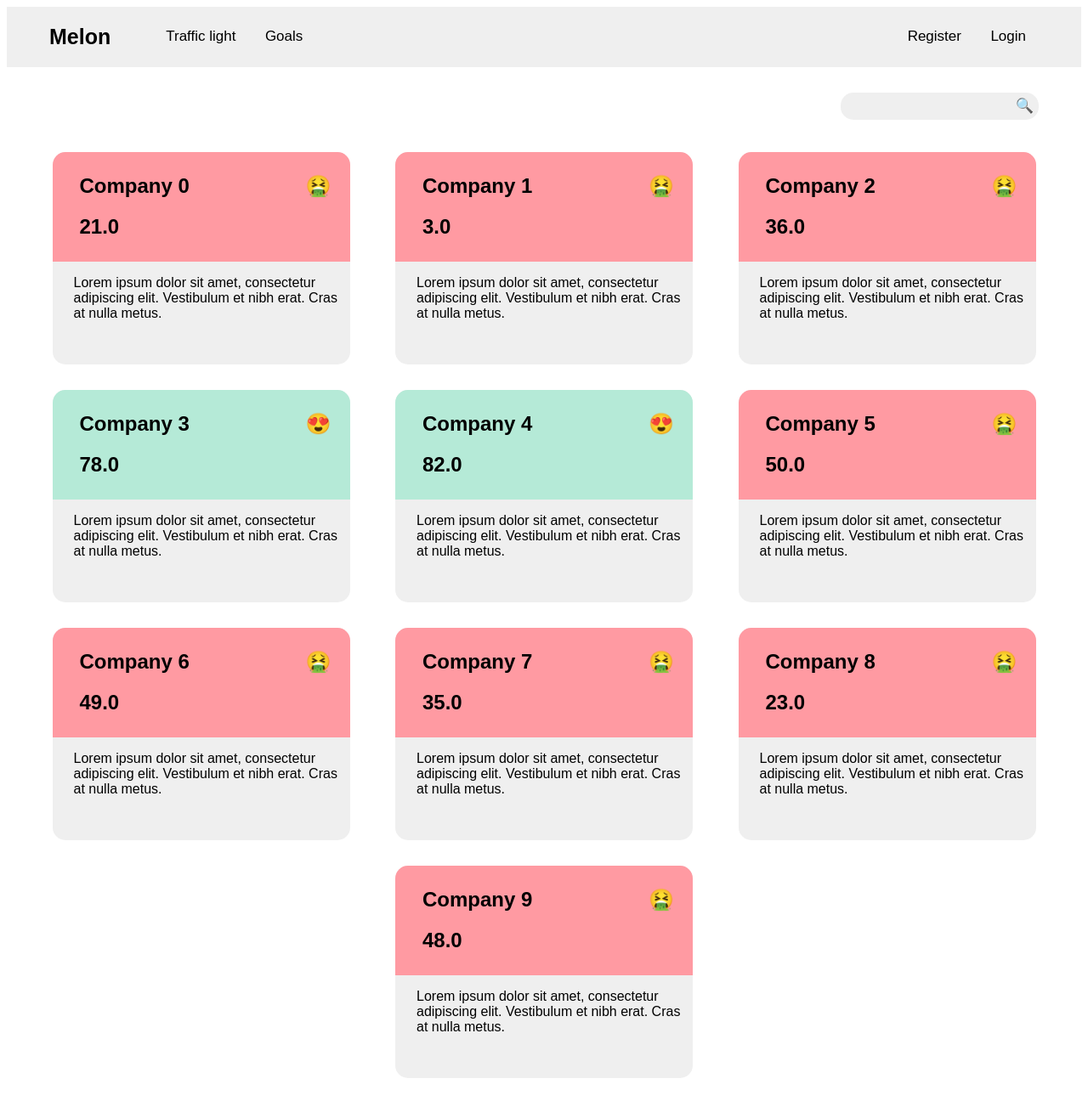
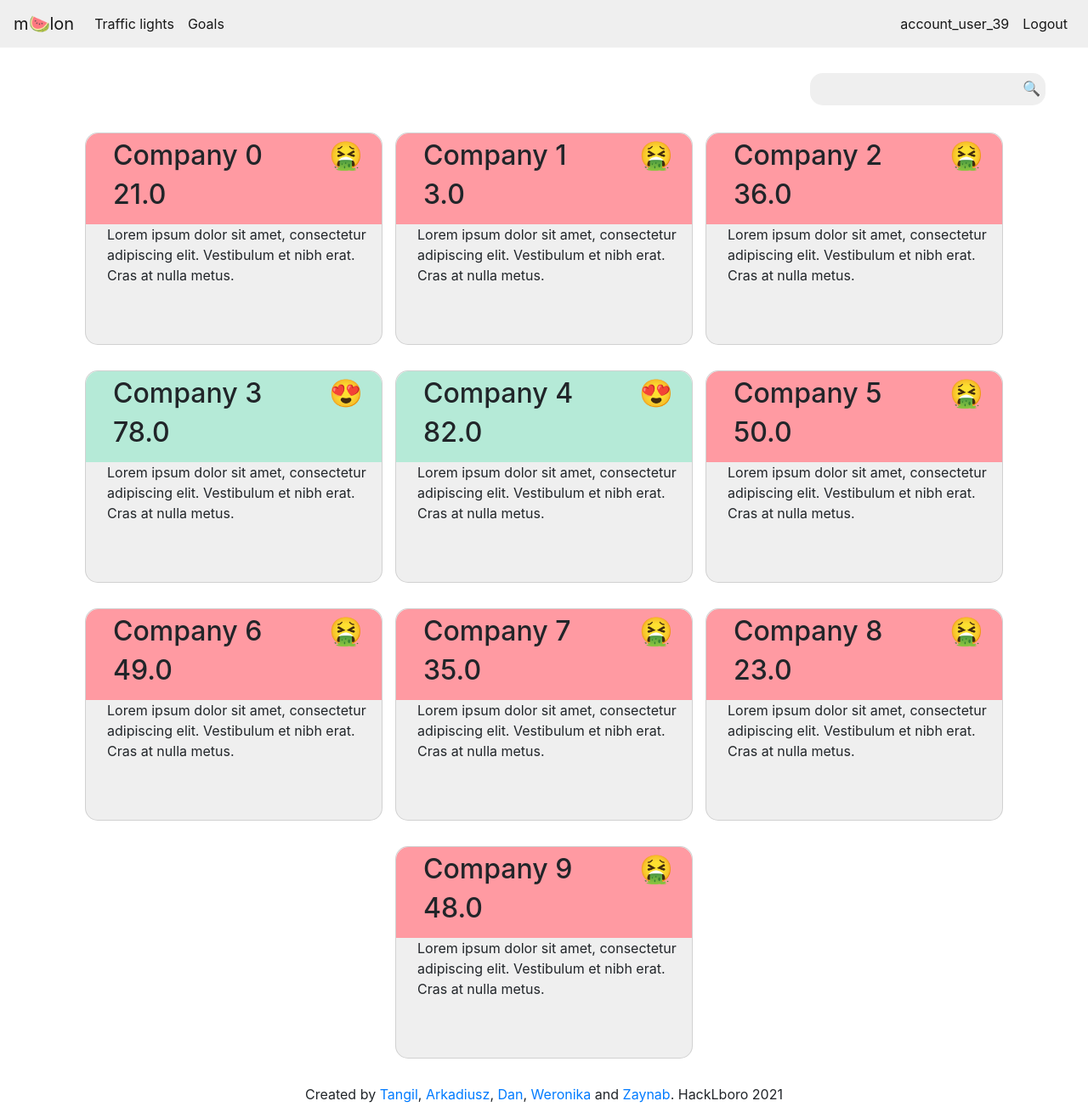
Before and after one commit to czuhajster/hacklboro-team1, a Flask app: page /traffic-lights in a window 1280 px wide. Shown: the whole page at 85% size. Before the commit the page ends 1269 px from the top, so only its background shows below. Run offline with Flask 2, Linux system fonts and the light colour scheme; data comes from the database, SQL or seed files in the repository; some libraries are stand-ins or nearby versions.

Commit message:
/traffic-lights and /goals use same navbar

```diff
--- a/hacklboro/static/traffic-light-style.css
+++ b/hacklboro/static/traffic-light-style.css
@@ -1,41 +1,3 @@
-* {
-    font-family: sans-serif;
-}
-
-
-nav {
-    background-color: #efefef;
-    overflow: hidden;
-    padding-right: 50px;
-    padding-left: 50px;
-}
-
-
-a {
-    color: black;
-    text-decoration: none;
-    padding: 25px 15px;
-    font-size: 17px;
-    display: inline-block;
-}
-
-
-.primary-nav-links {
-    float: left;
-}
-
-
-.secondary-nav-links {
-    float: right;
-}
-
-
-#melon-title {
-    float: left;
-    padding-right: 50px;
-    font-size: 25px;
-}
-
 
 input[type=text] {
     float: right;
@@ -100,7 +62,7 @@
 }
 
 
-p {
+.card p {
     text-align: left;
     margin-left: 25px;
 }
--- a/hacklboro/templates/base.html
+++ b/hacklboro/templates/base.html
@@ -3,6 +3,7 @@
 <head>
     <meta charset="UTF-8">
     <meta name="viewport" content="width=device-width, initial-scale=1, shrink-to-fit=no">
+    <link rel="stylesheet" href="https://stackpath.bootstrapcdn.com/bootstrap/4.3.1/css/bootstrap.min.css" integrity="sha384-ggOyR0iXCbMQv3Xipma34MD+dH/1fQ784/j6cY/iJTQUOhcWr7x9JvoRxT2MZw1T" crossorigin="anonymous">
     <link rel="stylesheet" href="../static/style.css">
     <title>{% block title %}{% endblock %}</title>
     {% block head %}
--- a/hacklboro/templates/goals.html
+++ b/hacklboro/templates/goals.html
@@ -5,7 +5,6 @@
 {% endblock %}
 
 {% block head %}
-    <link rel="stylesheet" href="https://stackpath.bootstrapcdn.com/bootstrap/4.3.1/css/bootstrap.min.css" integrity="sha384-ggOyR0iXCbMQv3Xipma34MD+dH/1fQ784/j6cY/iJTQUOhcWr7x9JvoRxT2MZw1T" crossorigin="anonymous">
     <link rel="stylesheet" href="../static/goals-style.css">
     <link rel="stylesheet" href="../static/progress-bars-style.css">
 {% endblock %}
--- a/hacklboro/templates/trafficlight.html
+++ b/hacklboro/templates/trafficlight.html
@@ -1,34 +1,32 @@
-<!DOCTYPE html>
-<html lang="en">
+{% extends 'base.html' %}
 
-<head>
-	<meta charset="UTF-8">
-	<meta http-equiv="X-UA-Compatible" content="IE=edge">
-	<meta name="viewport" content="width=device-width, initial-scale=1.0">
-	<title>Melon</title>
+
+{% block title %}
+    Melon
+{% endblock %}
+
+{% block head %}
 	<link rel="stylesheet" href="../static/traffic-light-style.css">
-</head>
+{% endblock %}
 
-<body>
-	<nav>
-		<h2 id="melon-title">Melon</h2>
-
-		<div class="primary-nav-links">
-			<a class="active" href="/">Traffic light</a>
-			<a href="/goals">Goals</a>
-		</div>
-
-		<div class="secondary-nav-links">
-			<a href="/register"> Register </a>
-			<a href="/login"> Login </a>
-		</div>
-	</nav>
-
+{% block content %}
+{#	<nav>#}
+{#		<h2 id="melon-title">Melon</h2>#}
+{#			#}
+{#		<div class="primary-nav-links">#}
+{#			<a class="active" href="/">Traffic light</a>#}
+{#			<a href="/goals">Goals</a>#}
+{#		</div>#}
+{##}
+{#		<div class="secondary-nav-links">#}
+{#			<a href="/register"> Register </a>#}
+{#			<a href="/login"> Login </a>#}
+{#		</div>#}
+{#	</nav>#}
 
 	<div class="search-bar">
 		<input type="text" placeholder="&#128269">
 	</div>
-
 
 	<div class="container">
 
@@ -61,6 +59,4 @@
 		{% endfor %}
 
 	</div>
-</body>
-
-</html>
+{% endblock %}
```
Also changed, not shown: hacklboro/templates/footer.html (deleted, +0 -11 lines).
